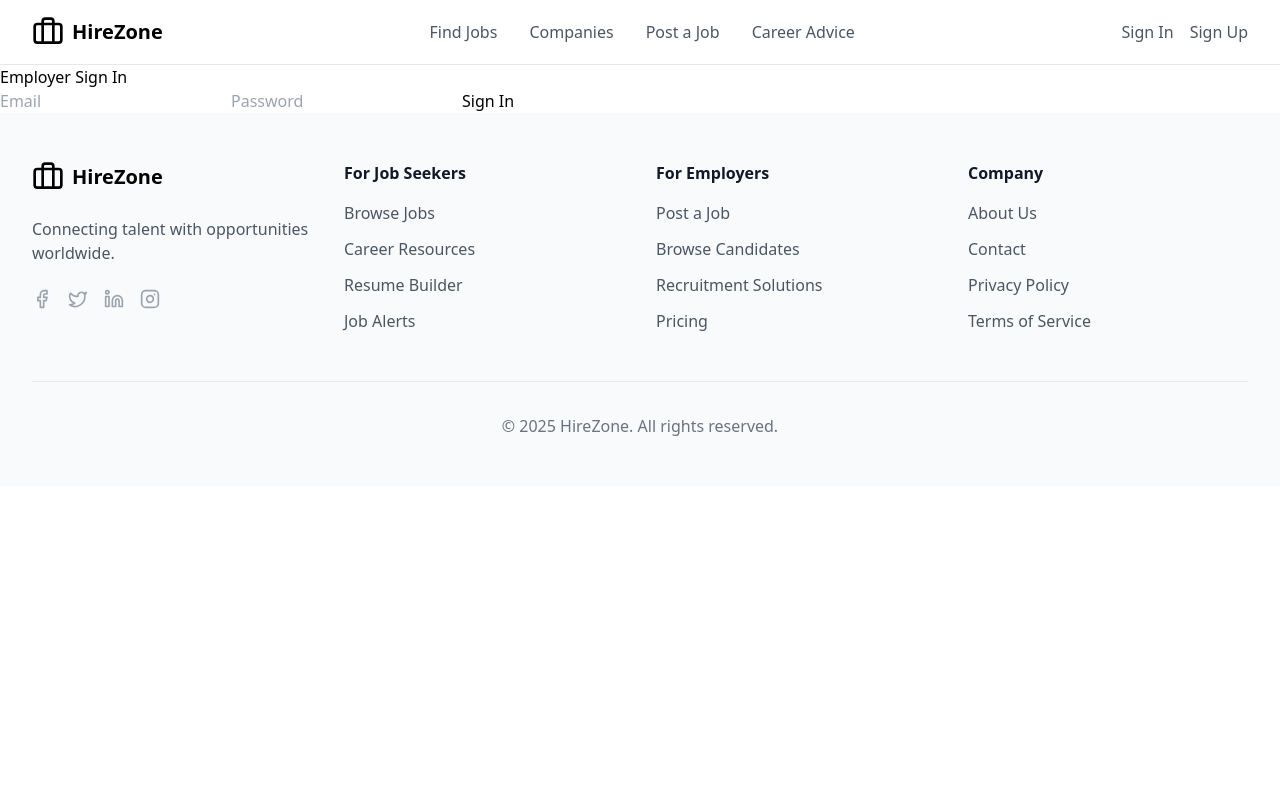
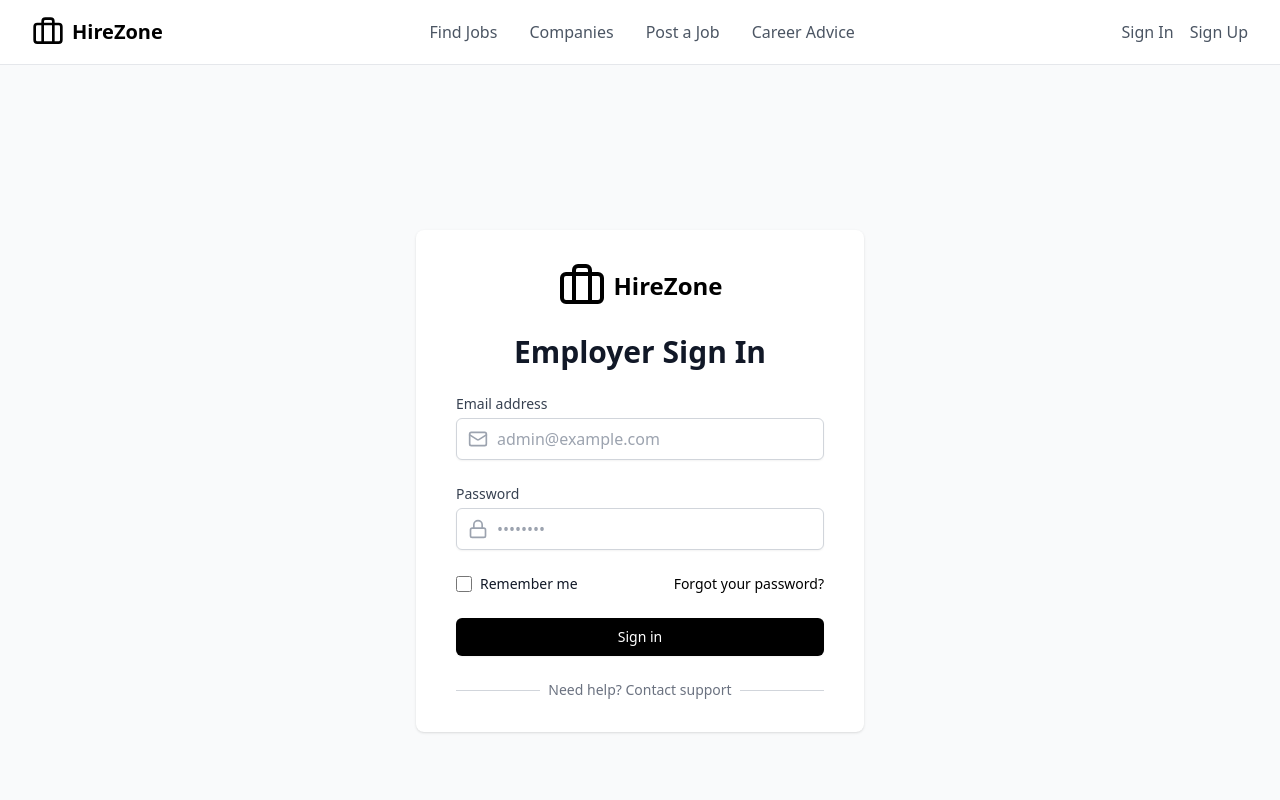
Before and after one commit to SemerykovNikita/hire-zone, a Next.js app: page /employer/signin in a window 1280 px wide. Shown: the top 800 px of the page. Built offline with nearby package versions, Linux system fonts and the light colour scheme; no server answers.

Commit message:
feat(signin): update employer sign-in page layout

```diff
--- a/src/app/employer/signin/page.tsx
+++ b/src/app/employer/signin/page.tsx
@@ -2,45 +2,169 @@
 
 import { signIn } from "next-auth/react";
 import { useState } from "react";
+import { Briefcase, Mail, Lock, AlertCircle } from "lucide-react";
+import Link from "next/link";
 
-export default function EmployerSignInPage() {
+export default function AdminSignInPage() {
   const [error, setError] = useState<string | null>(null);
+  const [isLoading, setIsLoading] = useState(false);
 
   const handleSubmit = async (e: React.FormEvent) => {
     e.preventDefault();
     setError(null);
+    setIsLoading(true);
 
     const email = (e.target as HTMLFormElement).email.value;
     const password = (e.target as HTMLFormElement).password.value;
 
+    try {
       const result = await signIn("credentials", {
         email,
         password,
-      role: "employer",
+        role: "admin",
         redirect: false,
       });
 
       if (result?.error) {
-      setError("Failed to sign in. Please check your credentials and role.");
+        setError("Invalid email or password. Please try again.");
       } else {
-      window.location.href = "/employer/dashboard";
+        window.location.href = "/admin/dashboard";
+      }
+    } catch (err) {
+      setError("An unexpected error occurred. Please try again.");
+    } finally {
+      setIsLoading(false);
     }
   };
 
   return (
+    <div className="min-h-screen bg-gray-50 flex flex-col justify-center py-12 sm:px-6 lg:px-8">
+      <div className="mt-8 sm:mx-auto sm:w-full sm:max-w-md">
+        <div className="bg-white py-8 px-4 shadow sm:rounded-lg sm:px-10">
+          {error && (
+            <div className="mb-4 bg-red-50 border border-red-200 rounded-md p-4 flex items-center space-x-2 text-red-600">
+              <AlertCircle className="h-5 w-5" />
+              <p>{error}</p>
+            </div>
+          )}
+
+          <form className="space-y-6" onSubmit={handleSubmit}>
+            <div className="sm:mx-auto sm:w-full sm:max-w-md">
+              <div className="flex justify-center">
+                <Link href="/" className="flex items-center space-x-2">
+                  <Briefcase className="h-12 w-12 text-primary" />
+                  <span className="text-2xl font-bold text-primary">
+                    HireZone
+                  </span>
+                </Link>
+              </div>
+              <h2 className="mt-6 text-center text-3xl font-extrabold text-gray-900">
+                Employer Sign In
+              </h2>
+            </div>
             <div>
-      <h1>Employer Sign In</h1>
-      {error && <p style={{ color: "red" }}>{error}</p>}
-      <form onSubmit={handleSubmit}>
-        <input type="email" name="email" placeholder="Email" required />
+              <label
+                htmlFor="email"
+                className="block text-sm font-medium text-gray-700"
+              >
+                Email address
+              </label>
+              <div className="mt-1 relative">
+                <div className="absolute inset-y-0 left-0 pl-3 flex items-center pointer-events-none">
+                  <Mail className="h-5 w-5 text-gray-400" />
+                </div>
                 <input
+                  id="email"
+                  name="email"
+                  type="email"
+                  autoComplete="email"
+                  required
+                  className="appearance-none block w-full pl-10 px-3 py-2 border border-gray-300 rounded-md shadow-sm placeholder-gray-400 focus:outline-none focus:ring-primary focus:border-primary"
+                  placeholder="admin@example.com"
+                />
+              </div>
+            </div>
+
+            <div>
+              <label
+                htmlFor="password"
+                className="block text-sm font-medium text-gray-700"
+              >
+                Password
+              </label>
+              <div className="mt-1 relative">
+                <div className="absolute inset-y-0 left-0 pl-3 flex items-center pointer-events-none">
+                  <Lock className="h-5 w-5 text-gray-400" />
+                </div>
+                <input
+                  id="password"
+                  name="password"
                   type="password"
-          name="password"
-          placeholder="Password"
+                  autoComplete="current-password"
                   required
+                  className="appearance-none block w-full pl-10 px-3 py-2 border border-gray-300 rounded-md shadow-sm placeholder-gray-400 focus:outline-none focus:ring-primary focus:border-primary"
+                  placeholder="••••••••"
                 />
-        <button type="submit">Sign In</button>
+              </div>
+            </div>
+
+            <div className="flex items-center justify-between">
+              <div className="flex items-center">
+                <input
+                  id="remember-me"
+                  name="remember-me"
+                  type="checkbox"
+                  className="h-4 w-4 text-primary focus:ring-primary border-gray-300 rounded"
+                />
+                <label
+                  htmlFor="remember-me"
+                  className="ml-2 block text-sm text-gray-900"
+                >
+                  Remember me
+                </label>
+              </div>
+
+              <div className="text-sm">
+                <Link
+                  href="/admin/forgot-password"
+                  className="font-medium text-primary hover:text-primary/80"
+                >
+                  Forgot your password?
+                </Link>
+              </div>
+            </div>
+
+            <div>
+              <button
+                type="submit"
+                disabled={isLoading}
+                className="w-full flex bg-black justify-center py-2 px-4 border border-transparent rounded-md shadow-sm text-sm font-medium text-white bg-primary hover:bg-primary/90 focus:outline-none focus:ring-2 focus:ring-offset-2 focus:ring-primary disabled:opacity-50 disabled:cursor-not-allowed"
+              >
+                {isLoading ? "Signing in..." : "Sign in"}
+              </button>
+            </div>
           </form>
+
+          <div className="mt-6">
+            <div className="relative">
+              <div className="absolute inset-0 flex items-center">
+                <div className="w-full border-t border-gray-300" />
+              </div>
+              <div className="relative flex justify-center text-sm">
+                <span className="px-2 bg-white text-gray-500">
+                  Need help?{" "}
+                  <Link
+                    href="/contact"
+                    className="font-medium text-primary hover:text-primary/80"
+                  >
+                    Contact support
+                  </Link>
+                </span>
+              </div>
+            </div>
+          </div>
+        </div>
+      </div>
     </div>
   );
 }
```
Lines whose indentation alone changed are shown as unchanged.
